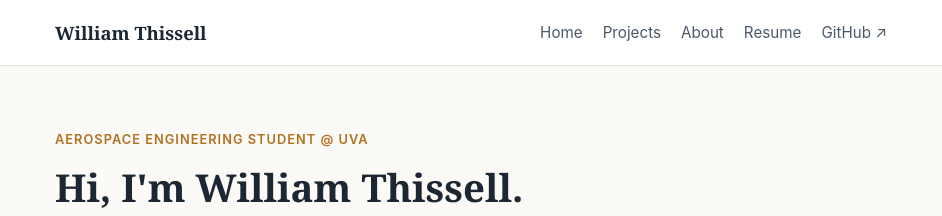
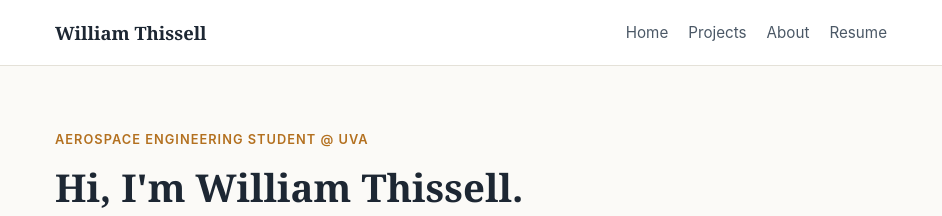
Before and after one commit to Whthissell/Whthissell.github.io, a Jekyll site: the page built from index.md, in a window 1280 px wide. Shown: the top 216 px of the page, without its empty margins (169-1111 px from the left). Built offline with Jekyll 4.4.1, drawn with Linux system fonts in a browser that asks for light colours.

Commit message:
Remove GitHub link from header
Removed GitHub link from the header if username is set.

```diff
--- a/_includes/header.html
+++ b/_includes/header.html
@@ -5,9 +5,6 @@
       {% for item in site.nav %}
         <a href="{{ item.url | relative_url }}">{{ item.title }}</a>
       {% endfor %}
-      {% if site.github_username and site.github_username != "your-username" %}
-        <a href="https://github.com/{{ site.github_username }}" target="_blank" rel="noopener">GitHub ↗</a>
-      {% endif %}
     </nav>
   </div>
 </header>
```
